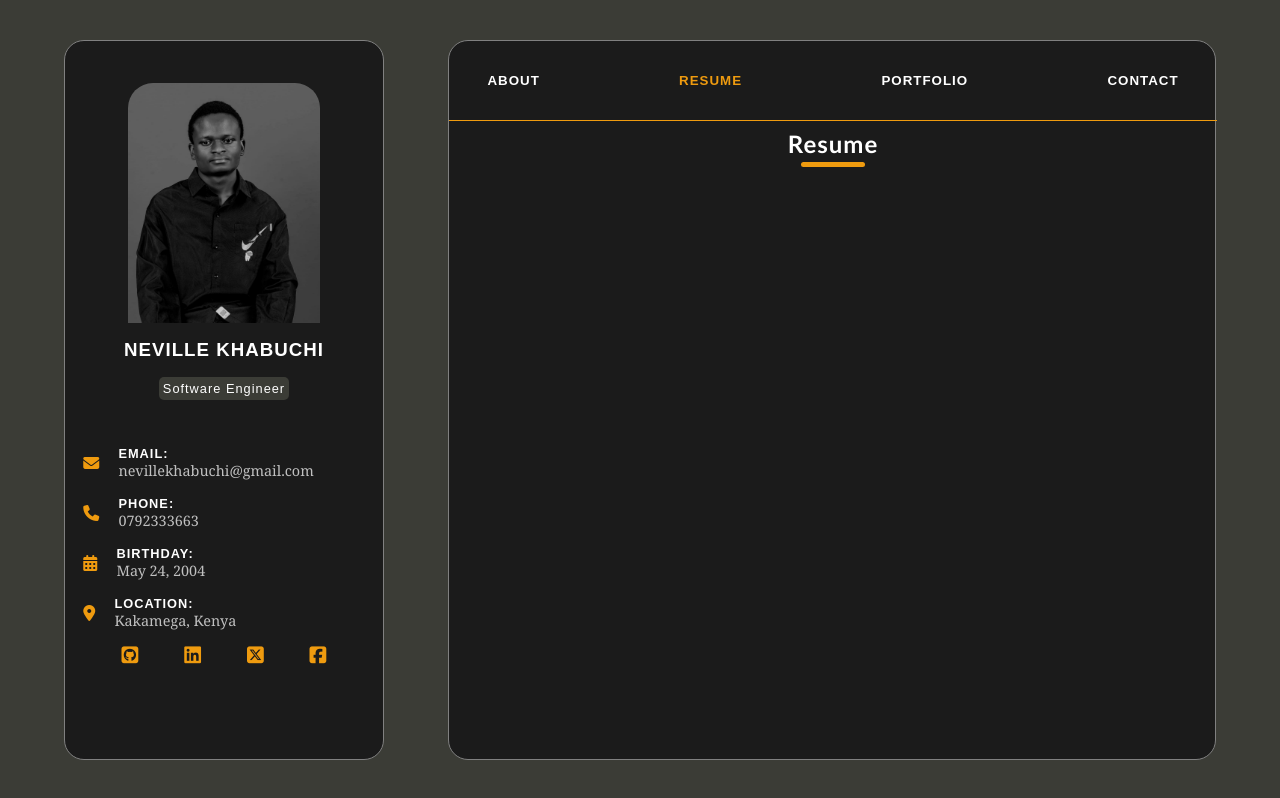
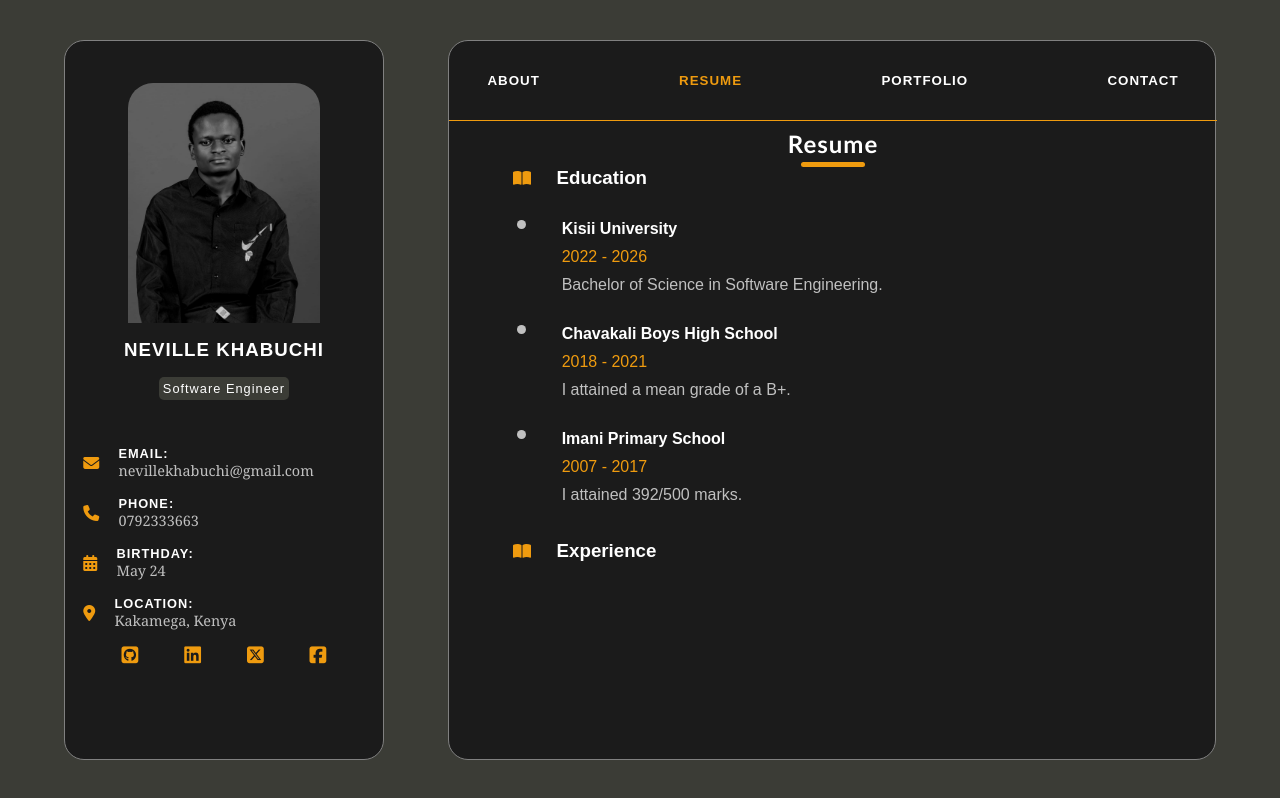
Before and after one commit to NEVILLEKHABUCHI/Portfolio, a React (Create React App) app: page / in a window 1280 px wide. Both pictures are taken after a click on the button "RESUME". Built offline with nearby package versions, Linux system fonts and the light colour scheme.

Commit message:
New Change

```diff
--- a/src/App.css
+++ b/src/App.css
@@ -245,3 +245,35 @@
   color: #EF9B0F;
   font-size: 1.8rem;
 }
+.appContainer .containerRight .contentSection .resumeContainer .education,
+.appContainer .containerRight .contentSection .resumeContainer .experience {
+  padding-left: 5vw;
+}
+.appContainer .containerRight .contentSection .resumeContainer .education .educationTop,
+.appContainer .containerRight .contentSection .resumeContainer .experience .experienceTop {
+  display: flex;
+  align-items: center;
+  gap: 2vw;
+}
+.appContainer .containerRight .contentSection .resumeContainer .education .educationTop i,
+.appContainer .containerRight .contentSection .resumeContainer .experience .experienceTop i {
+  color: #EF9B0F;
+}
+.appContainer .containerRight .contentSection .resumeContainer .education ul {
+  padding-left: 2.3vw;
+}
+.appContainer .containerRight .contentSection .resumeContainer .education ul li {
+  text-indent: 1.5vw;
+}
+.appContainer .containerRight .contentSection .resumeContainer .education ul li::marker {
+  color: #C0C0C0;
+  font-size: 30px;
+  vertical-align: middle;
+}
+.appContainer .containerRight .contentSection .resumeContainer .education ul li p:first-of-type {
+  padding: 10px 0;
+  color: #EF9B0F;
+}
+.appContainer .containerRight .contentSection .resumeContainer .education ul li p:nth-of-type(2) {
+  color: #C0C0C0;
+}
--- a/src/App.js
+++ b/src/App.js
@@ -82,7 +82,7 @@ function ContainerLeftBody({ showDetails }) {
         <i class="fa-solid fa-calendar-days"></i>
         <div className='birthDate'>
           <p><b>BIRTHDAY:</b></p>
-          <p>May 24, 2004</p>
+          <p>May 24</p>
         </div>
       </div>
 
--- a/src/Resume.js
+++ b/src/Resume.js
@@ -5,6 +5,42 @@ function Resume() {
         <div className="resumeContainer">
             <h2><b>Resume</b></h2>
             <p id="underline"><span></span></p>
+
+            <div className="education">
+                <div className="educationTop">
+                    <i class="fa-solid fa-book-open"></i>
+                    <h3>Education</h3>
+                    <br/>
+                </div>
+                <ul>
+                    <br/>
+                    <li>
+                        <h4>Kisii University</h4>
+                        <p>2022 - 2026</p>
+                        <p>Bachelor of Science in Software Engineering.</p>
+                    </li>
+                    <br/>
+                    <li>
+                        <h4>Chavakali Boys High School</h4>
+                        <p>2018 - 2021</p>
+                        <p>I attained a mean grade of a B+.</p>
+                    </li>
+                    <br/>
+                    <li>
+                        <h4>Imani Primary School</h4>
+                        <p>2007 - 2017</p>
+                        <p>I attained 392/500 marks.</p>
+                    </li>
+                </ul>
+            </div>
+            <br/><br/>
+
+            <div className="experience">
+                <div className="experienceTop">
+                    <i class="fa-solid fa-book-open"></i>
+                    <h3>Experience</h3>
+                </div>
+            </div>
         </div>
     )
 }
```
